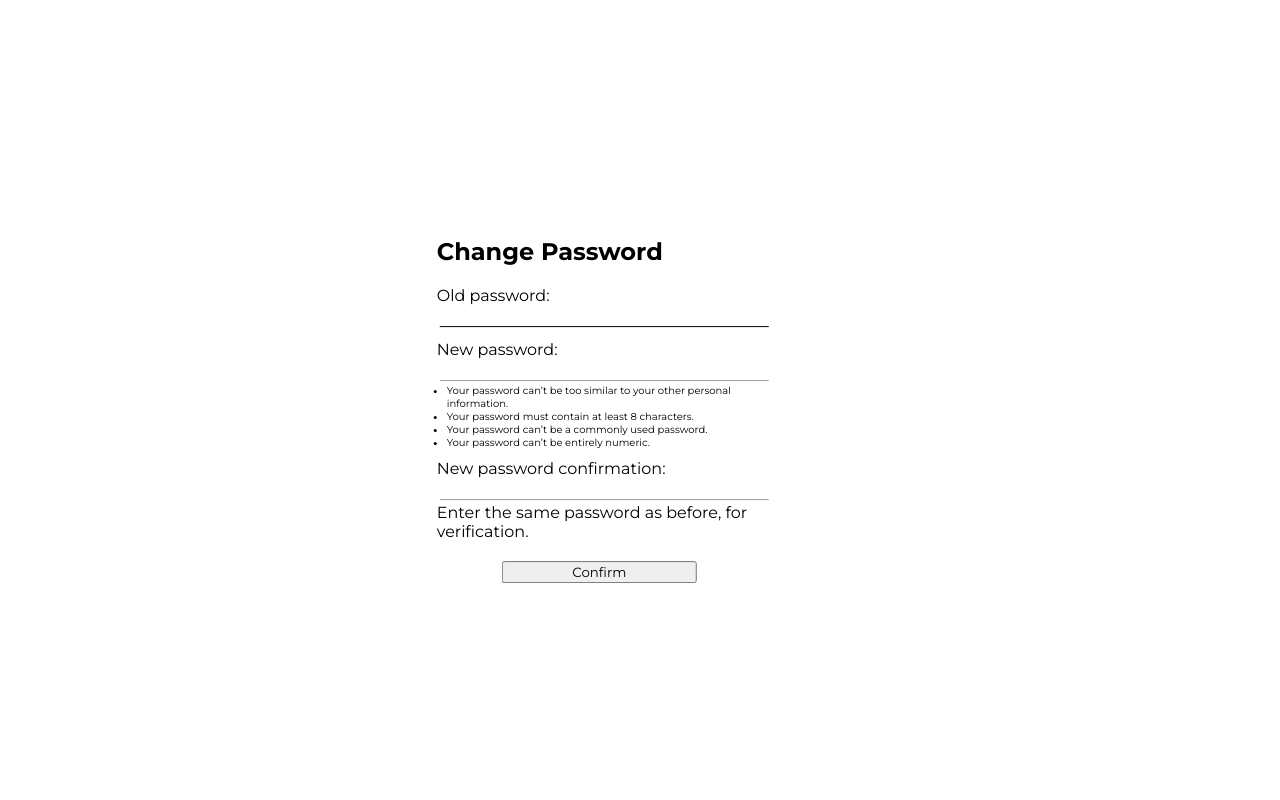
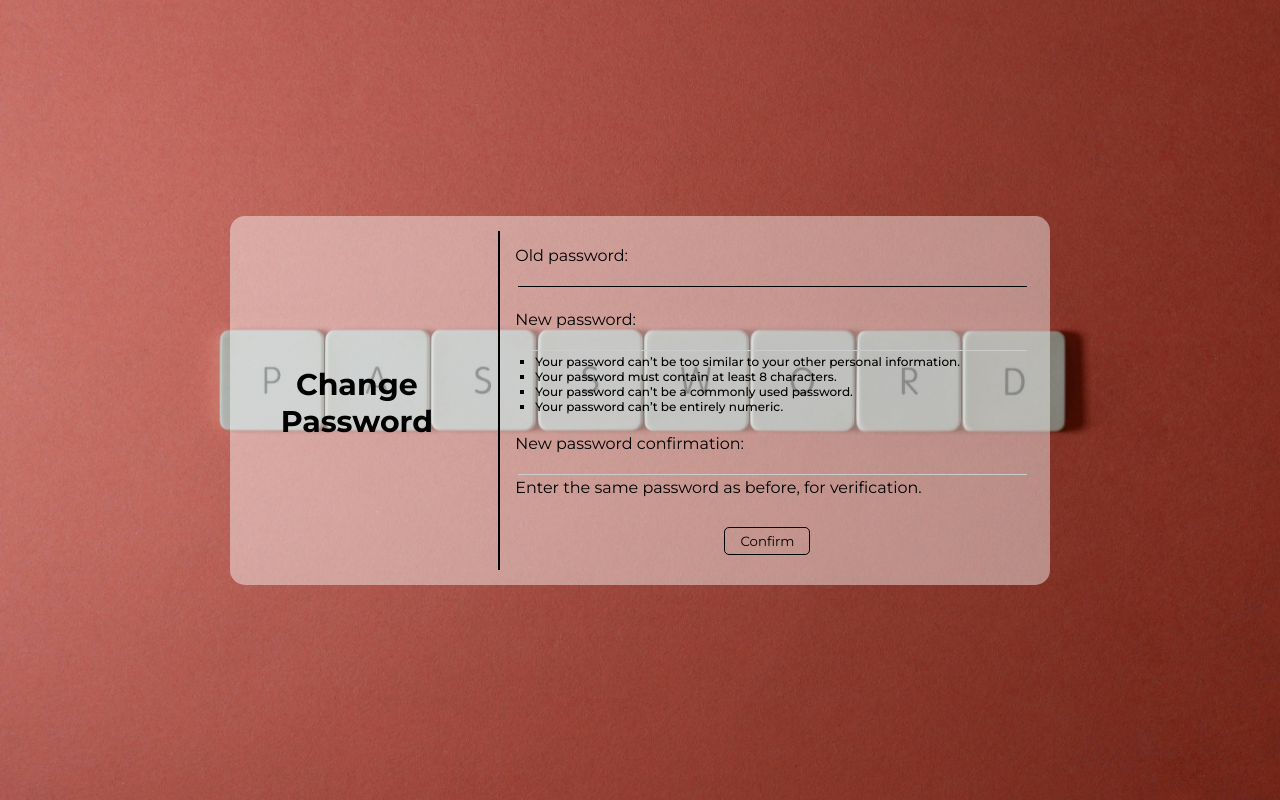
Before and after one commit to HimangshuDe/The-Blog-Co-Project, a Django app: page /auth/update/pass/ in a window 1280 px wide. Run offline with Django 5.2, Linux system fonts and the light colour scheme; the visitor is signed in with stand-in values (Sample User, id 1).

Commit message:
🌟 UI updated of update password page

```diff
--- a/auth_app/static/auth_app/update_password.css
+++ b/auth_app/static/auth_app/update_password.css
@@ -5,12 +5,32 @@ html, body{
     box-sizing: border-box;
 }
 
+body{
+    height: 100vh;
+    background: url("../../../static/images/password-kbd-alphabets.jpg") no-repeat center center/cover;
+    backdrop-filter: brightness(80%);
+    display: flex;
+    align-items: center;
+    justify-content: center;
+}
+
 /* Form Part */
 .form-wrap{
-    position: absolute;
-    top: 50%;
-    left: 50%;
-    transform: translate(-50%, -50%);
+    background: #ffffff71;
+    backdrop-filter: blur(2px);
+    padding: 10px;
+    display: flex;
+    align-items: center;
+    gap: 20px;
+    border-radius: 15px;
+}
+
+.form-wrap h2{
+    text-align: center;
+    padding: 5px 5px 0 5px;
+    margin-top: 5px;
+    margin-bottom: 5px;
+    font-size: 30px;
 }
 
 form{
@@ -19,6 +39,10 @@ form{
     align-items: center;
     width: 80%;
     justify-content: center;
+    padding: 15px;
+    margin: 5px;
+    border-left: 2px solid;
+    gap: 10px;
 }
 
 form div{
@@ -30,7 +54,7 @@ form div{
 
 form div .errorlist{
     order: 1;
-    width: 270px;
+    width: 100%;
     font-size: 14px;
     margin: 5px;
     padding: 0;
@@ -44,7 +68,8 @@ form div .errorlist  li{
 form div input{
     width: 100%;
     border: none;
-    border-bottom: 1px solid #9e9e9e;
+    border-bottom: 1px solid #ccc;
+    background: transparent;
     outline: none;
     margin: 3px;
 }
@@ -53,7 +78,7 @@ form div input:focus{
     border-bottom: 1px solid #000;
 }
 
-form div input[invalid="true"],
+
 form div input[aria-invalid="true"]
 {
     border-bottom: 1px solid #ff0000;
@@ -68,13 +93,26 @@ form div input[aria-invalid="true"]
 .helptext ul{
     padding-left: 10px;
     margin: 0;
-    font-size: 10px;
+    font-size: 12px;
+    font-weight: 500;
+    list-style-type: square;
+    margin-left: 10px;
 }
 
 
 form input[type='submit']{
-    width: 60%;
     margin-top: 10px;
+    padding: 5px 15px;
     font-family: inherit;
     cursor: pointer;
+    background: transparent;
+    border: 1px solid;
+    border-radius: 5px;
 }
+
+form input[type='submit']:hover{
+    background-color: #000;
+    color: white;
+    font-weight: bold;
+    border-color: #000;
+}
```
